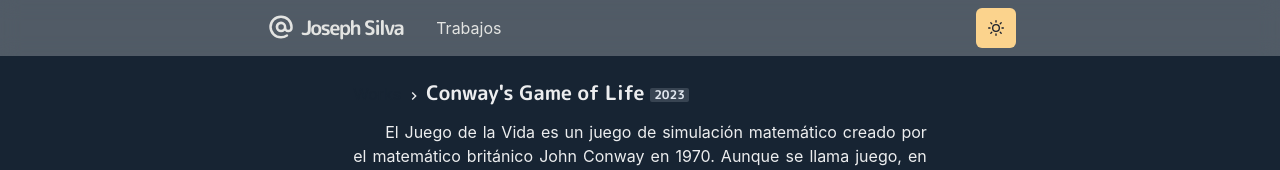
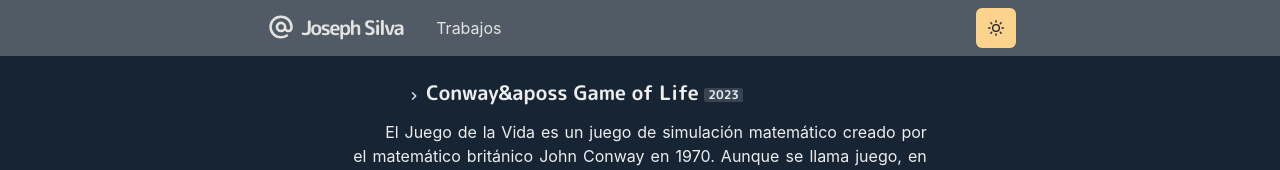
Before and after one commit to JosephSC0121/joseph-homepage, a Next.js app: page /works/game in a window 1280 px wide. Shown: the top 170 px of the page. Built offline with nearby package versions, Linux system fonts and the light colour scheme.

Commit message:
Update game.js

```diff
--- a/pages/works/game.js
+++ b/pages/works/game.js
@@ -13,11 +13,11 @@ import P from '../../components/paragraph'
 import Layout from '../../components/layouts/article'
 
 const Work = () => (
-  <Layout title="Conway's Game of Life">
+  <Layout title="Conway&aposs Game of Life">
     <Container>
       <br/>
       <Title>
-      Conway's Game of Life <Badge>2023</Badge>
+      Conway&aposs Game of Life <Badge>2023</Badge>
       </Title>
       <P>
       El Juego de la Vida es un juego de simulación matemático creado por el matemático británico John Conway en 1970. Aunque se llama juego, en realidad no tiene jugadores ni se basa en la estrategia o la competencia. En cambio, es un juego de cero jugadores que se desarrolla en un tablero bidimensional compuesto por celdas que pueden estar vivas o muertas.
```
